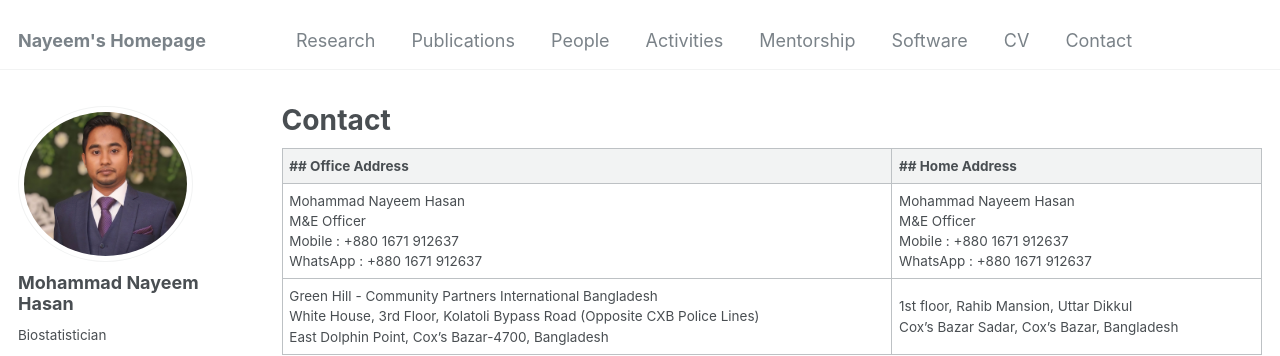
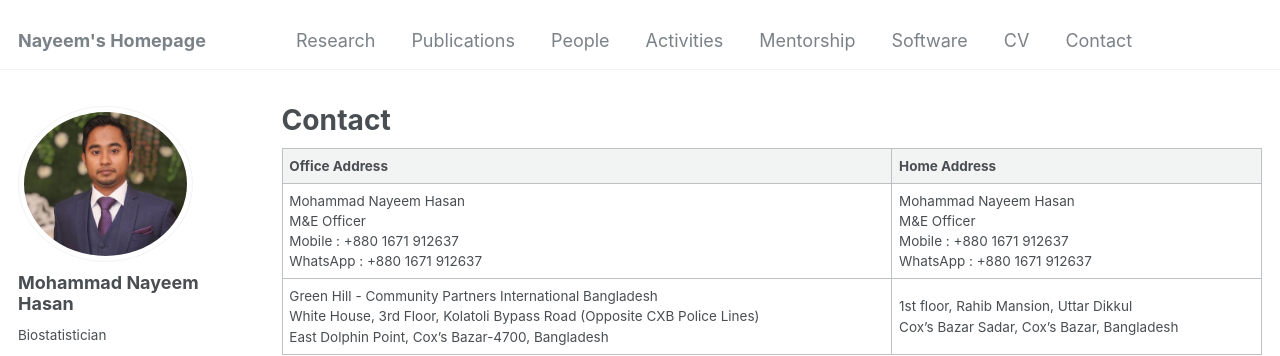
Before and after one commit to nayeemlab/nayeemlab.github.io, a Jekyll site: the page built from _pages/contact.md, in a window 1280 px wide. Shown: the top 356 px of the page. Built offline with Jekyll 4.4.1, drawn with Linux system fonts in a browser that asks for light colours; some web fonts are replaced.

```diff
--- a/_pages/contact.md
+++ b/_pages/contact.md
@@ -5,7 +5,7 @@ permalink: /contact/
 author_profile: true
 ---
 
-| ## Office Address | ## Home Address   |
+| Office Address | Home Address |
 | -------| ----- |
-| Mohammad Nayeem Hasan <br> M&E Officer <br> Mobile     :	+880 1671 912637 <br> WhatsApp   :	+880 1671 912637  | Mohammad Nayeem Hasan <br> M&E Officer <br> Mobile     :	+880 1671 912637 <br> WhatsApp   :	+880 1671 912637   |
-|Green Hill - Community Partners International Bangladesh <br> White House, 3rd Floor, Kolatoli Bypass Road (Opposite CXB Police Lines) <br> East Dolphin Point, Cox's Bazar-4700, Bangladesh | 1st floor, Rahib Mansion, Uttar Dikkul <br> Cox’s Bazar Sadar, Cox’s Bazar, Bangladesh |
+| Mohammad Nayeem Hasan <br> M&E Officer <br> Mobile     :	+880 1671 912637 <br> WhatsApp   :	+880 1671 912637 | Mohammad Nayeem Hasan <br> M&E Officer <br> Mobile     :	+880 1671 912637 <br> WhatsApp   :	+880 1671 912637 |
+| Green Hill - Community Partners International Bangladesh <br> White House, 3rd Floor, Kolatoli Bypass Road (Opposite CXB Police Lines) <br> East Dolphin Point, Cox's Bazar-4700, Bangladesh | 1st floor, Rahib Mansion, Uttar Dikkul <br> Cox’s Bazar Sadar, Cox’s Bazar, Bangladesh |
```
